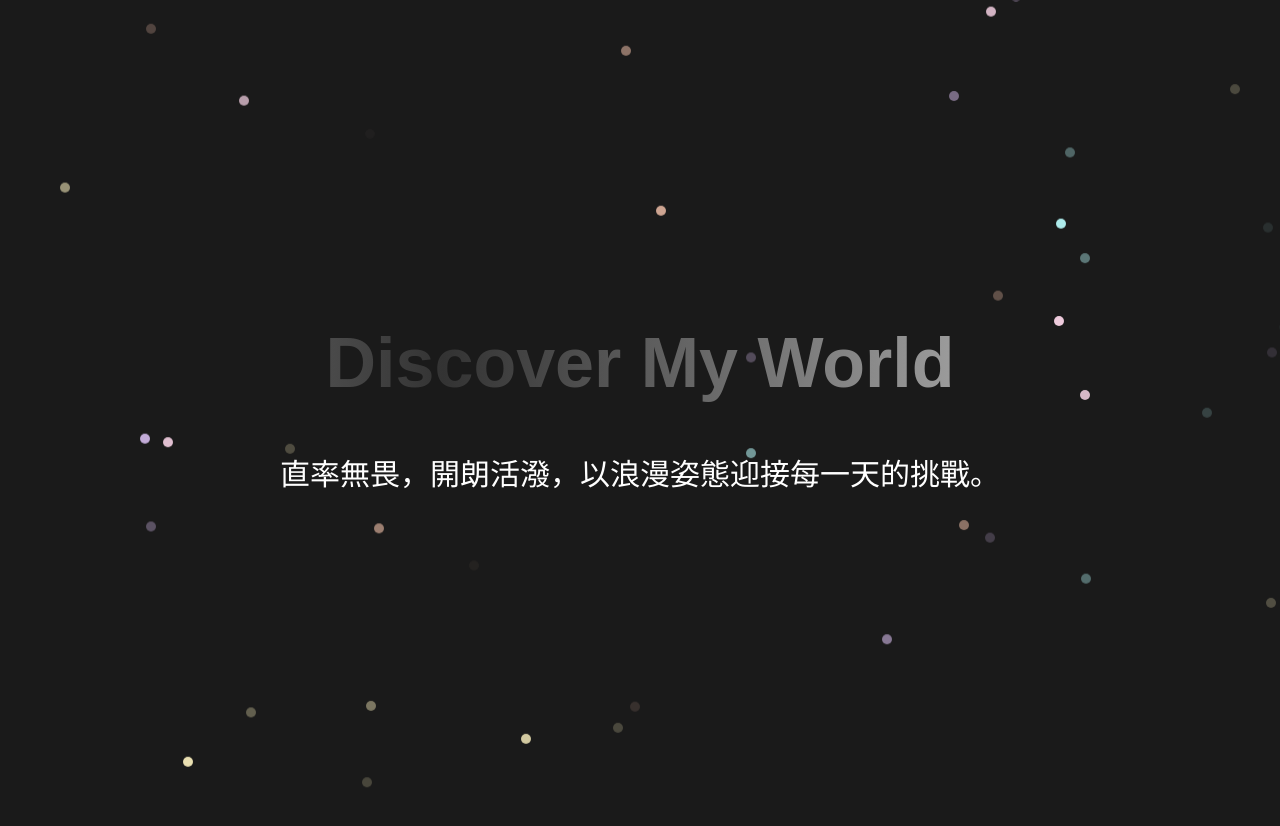
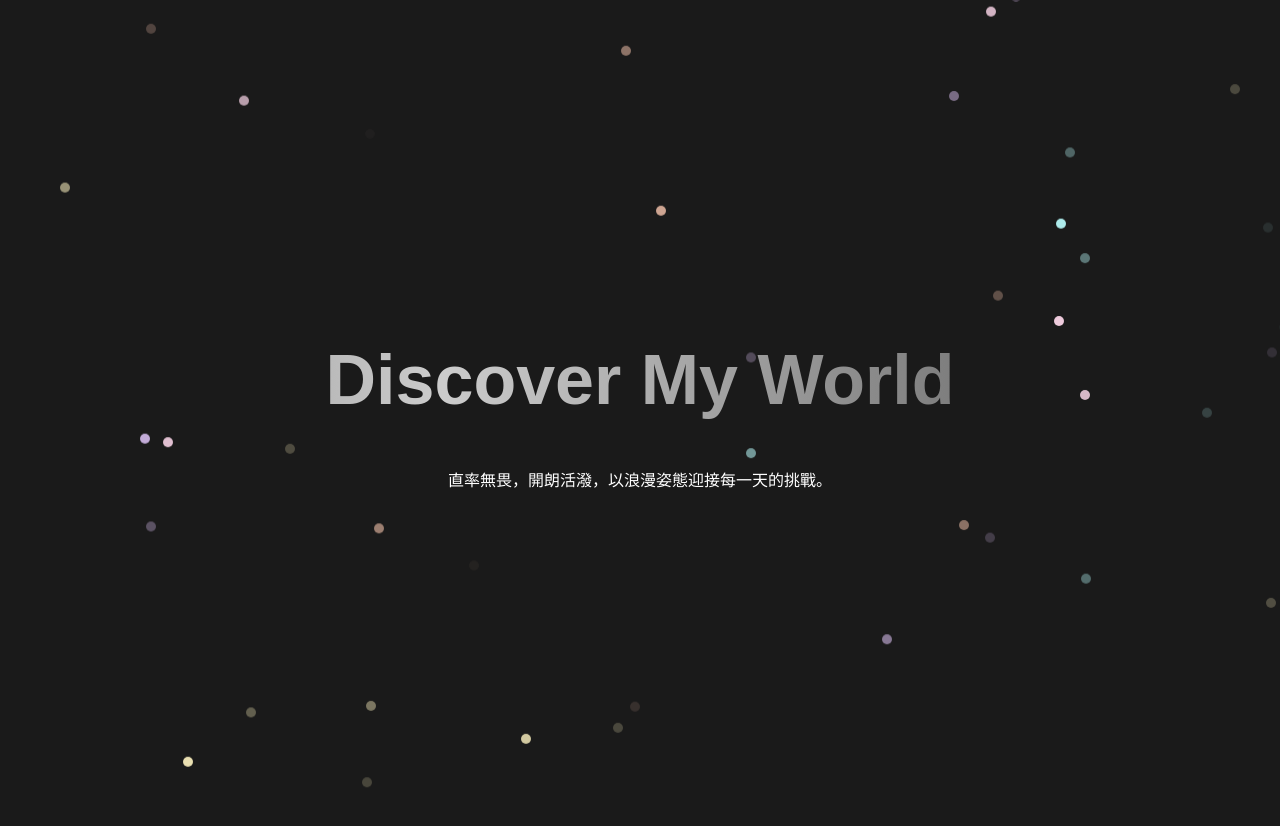
Before and after one commit to hank0729/MySelf_HTML, a plain HTML site: page index.html in a window 1280 px wide. Shown: the top 826 px of the page. Drawn offline with Linux system fonts and the light colour scheme; no server answers.

Commit message:
Update style.css

```diff
--- a/style.css
+++ b/style.css
@@ -166,10 +166,20 @@ a {
 
 #title_h1 {
     font-size: 70px;
+    background: linear-gradient(90deg, #CCCCCC, #333333, #CCCCCC); /* 使用浅银色到深银色的渐变 */
+    background-size: 200% 200%;
+    -webkit-background-clip: text;
+    -webkit-text-fill-color: transparent;
+    animation: gradientAnimation 15s infinite; /* 动画速度调慢到15秒 */
 }
 
-#title_p {
-    font-size: 30px;
+@keyframes gradientAnimation {
+    0% {
+        background-position: 200% 0%;
+    }
+    100% {
+        background-position: -200% 0%;
+    }
 }
 
 .social-icon {
@@ -214,7 +224,6 @@ li {
 #awards_p {
     font-size: 23px;
 }
-
 
 /* Responsive Styles */
 
@@ -272,21 +281,3 @@ li {
         font-weight: bold;
     }
 }
-
-
-@keyframes gradientAnimation {
-    0% {
-        background-position: 200% 0%;
-    }
-    100% {
-        background-position: -200% 0%;
-    }
-}
-
-#title_h1 {
-    background: linear-gradient(90deg, #333333, white, #333333);
-    background-size: 200% 200%;
-    -webkit-background-clip: text;
-    -webkit-text-fill-color: transparent;
-    animation: gradientAnimation 15s infinite;
-}
```
